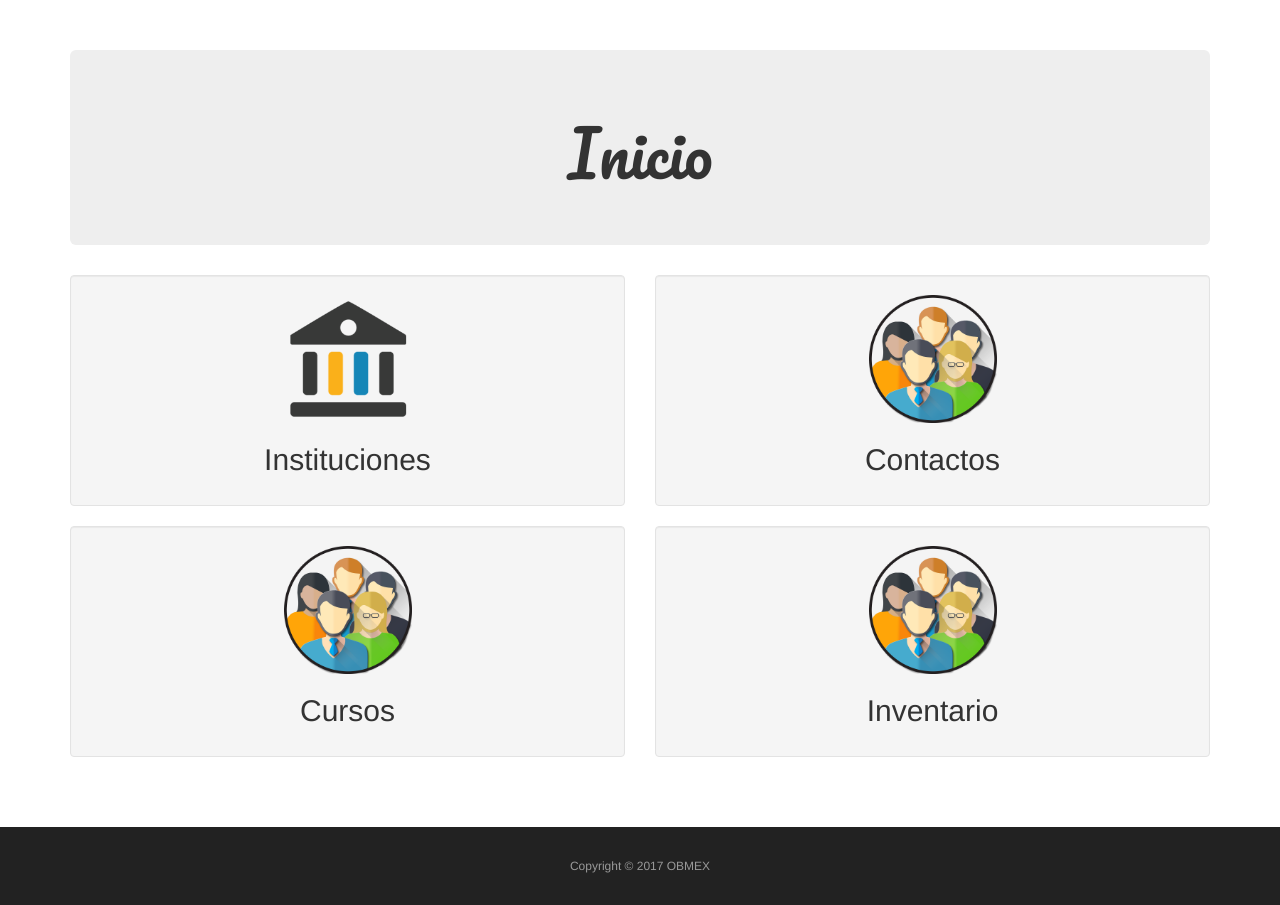
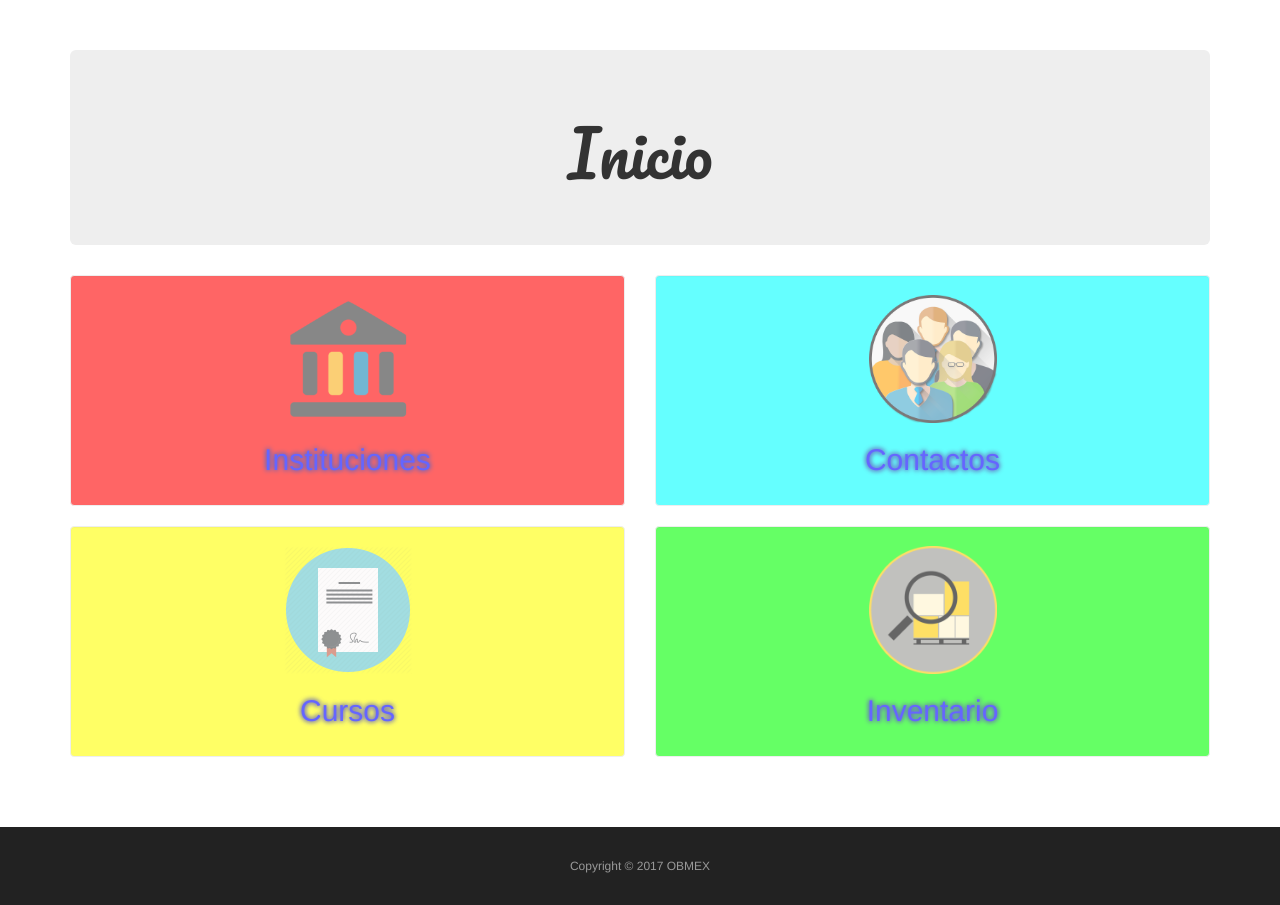
Before and after one commit to lemontiel/DjangoOBMEX, a Django app: page / in a window 1280 px wide. Shown: the part 50-955 px from the top of the page. Run offline with Django 3.2, Linux system fonts and the light colour scheme; some libraries are stand-ins or nearby versions.

Commit message:
diseño de la página de inicio

```diff
--- a/aplicacionobmex/static/css/style.css
+++ b/aplicacionobmex/static/css/style.css
@@ -27,3 +27,9 @@ body {
   background-color: #222;
   color: #999;
 }
+
+/* header2 */
+#site-h2 {
+  color: blue;
+  text-shadow: 0 0 5px blue, 0 0 5px black;
+}
--- a/aplicacionobmex/templates/base.html
+++ b/aplicacionobmex/templates/base.html
@@ -11,6 +11,12 @@
   <!-- css -->
   <!-- load bootstrap and some simple css -->
   <link rel="stylesheet" href="https://maxcdn.bootstrapcdn.com/bootstrap/3.3.7/css/bootstrap.min.css" integrity="sha384-BVYiiSIFeK1dGmJRAkycuHAHRg32OmUcww7on3RYdg4Va+PmSTsz/K68vbdEjh4u" crossorigin="anonymous">
+
+  <!-- jQuery library -->
+  <script src="https://ajax.googleapis.com/ajax/libs/jquery/3.2.1/jquery.min.js"></script>
+
+  <!-- Latest compiled JavaScript -->
+  <script src="https://maxcdn.bootstrapcdn.com/bootstrap/3.3.7/js/bootstrap.min.js"></script>
 
   <link rel="stylesheet" href="{% static 'css/style.css' %}">
 
--- a/aplicacionobmex/templates/index.html
+++ b/aplicacionobmex/templates/index.html
@@ -8,35 +8,43 @@
 </div>
 <div class="user-list row">
 	<div class="col-sm-6">
-		<div class="well">
-			<div class="user-card text-center" href="{% url 'institucionform' %}">
+		<div class="well" style="background-color:red;opacity:0.6">
+			<a href="{% url 'institucionform' %}">
+				<div class="user-card text-center">
 					<img src="{% static "images/Institucion.png" %}" alt="Users"/ style="width:128px;height:128px;">
-				<h2>Instituciones</h2>
+					<h2 id="site-h2">Instituciones</h2>
 				</div>
+			</a>
 		</div>
 	</div>
 	<div class="col-sm-6">
-		<div class="well">
-			<div class="user-card text-center" href="{% url 'institucionform' %}">
+		<div class="well" style="background-color: cyan;opacity:0.6">
+			<a href="{% url 'institucionform' %}">
+				<div class="user-card text-center">
 					<img src="{% static "images/Users.png" %}" alt="Users"/ style="width:128px;height:128px;">
-				<h2>Contactos</h2>
+					<h2 id="site-h2">Contactos</h2>
 				</div>
+			</a>
 		</div>
 	</div>
 	<div class="col-sm-6">
-		<div class="well">
-			<div class="user-card text-center" href="{% url 'institucionform' %}">
-				<img src="{% static "images/Users.png" %}" alt="Users"/ style="width:128px;height:128px;">
-				<h2>Cursos</h2>
+		<div class="well" style="background-color: yellow;opacity:0.6">
+			<a href="{% url 'institucionform' %}">
+				<div class="user-card text-center">
+					<img src="{% static "images/Courses.png" %}" alt="Users"/ style="width:128px;height:128px;">
+					<h2 id="site-h2">Cursos</h2>
 				</div>
+			</a>
 		</div>
 	</div>
 	<div class="col-sm-6">
-		<div class="well">
-			<div class="user-card text-center" href="{% url 'institucionform' %}">
-				<img src="{% static "images/Users.png" %}" alt="Users"/ style="width:128px;height:128px;">
-				<h2>Inventario</h2>
+		<div class="well" style="background-color: rgb(0,255,0);opacity:0.6">
+			<a href="{% url 'institucionform' %}">
+				<div class="user-card text-center">
+					<img src="{% static "images/Inventory2.png" %}" alt="Users"/ style="width:128px;height:128px;">
+					<h2 id="site-h2">Inventario</h2>
 				</div>
+				</a
 			</div>
 		</div>
 	</div>
```
Also changed, not shown: aplicacionobmex/templates/institucionform.html (+21 -1 lines), aplicacionobmex/static/images/Courses.png (added), aplicacionobmex/static/images/Courses.svg (added), aplicacionobmex/static/images/Inventory.png (added), aplicacionobmex/static/images/Inventory2.png (added). Lines whose indentation alone changed are shown as unchanged.
